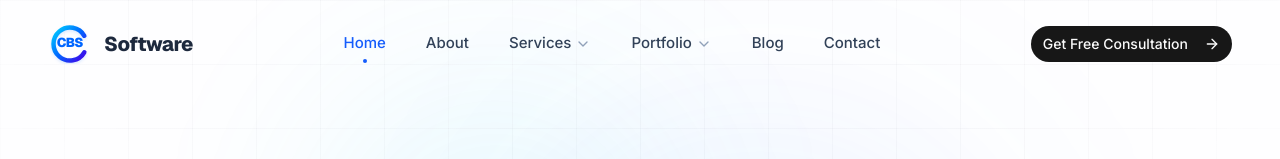
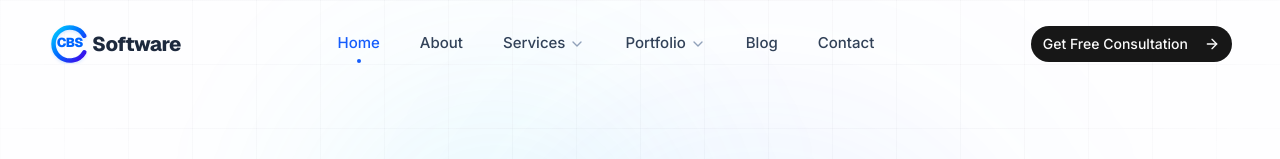
Before and after one commit to KomalYadav1711/cbs_software_company-, a Next.js app: page / in a window 1280 px wide. Shown: the top 159 px of the page. Built offline with nearby package versions, Linux system fonts and the light colour scheme.

Commit message:
refactor: streamline Logo component structure and improve readability

```diff
--- a/src/components/layout/navbar/logo.tsx
+++ b/src/components/layout/navbar/logo.tsx
@@ -7,7 +7,7 @@ export function Logo() {
   return (
     <Link
       href="/"
-      className="flex items-center gap-3 font-heading text-xl font-bold tracking-tight text-slate-900 group"
+      className="flex items-center  font-heading text-xl font-bold tracking-tight text-slate-900 group"
     >
       <div className="relative flex h-11 w-11 items-center justify-center">
         {/* SVG C-Ring with hover rotation micro-animation */}
```
